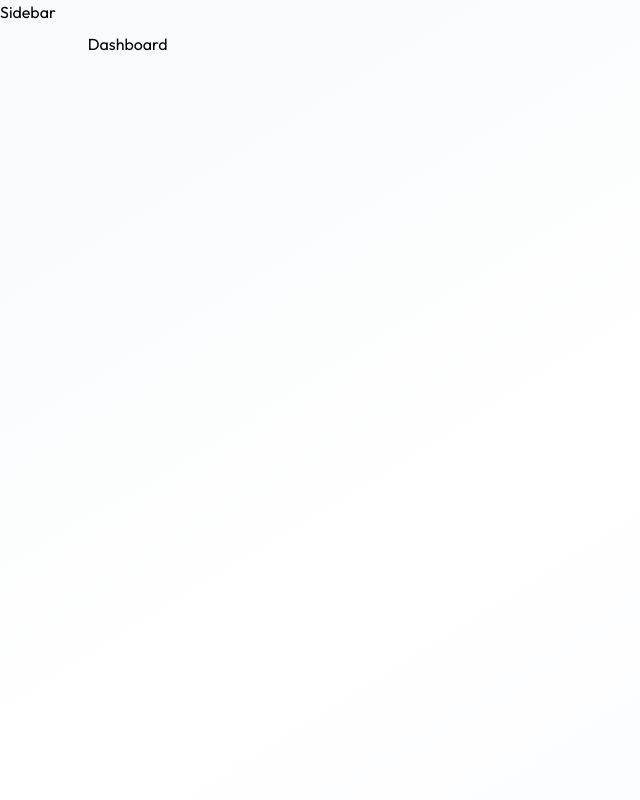
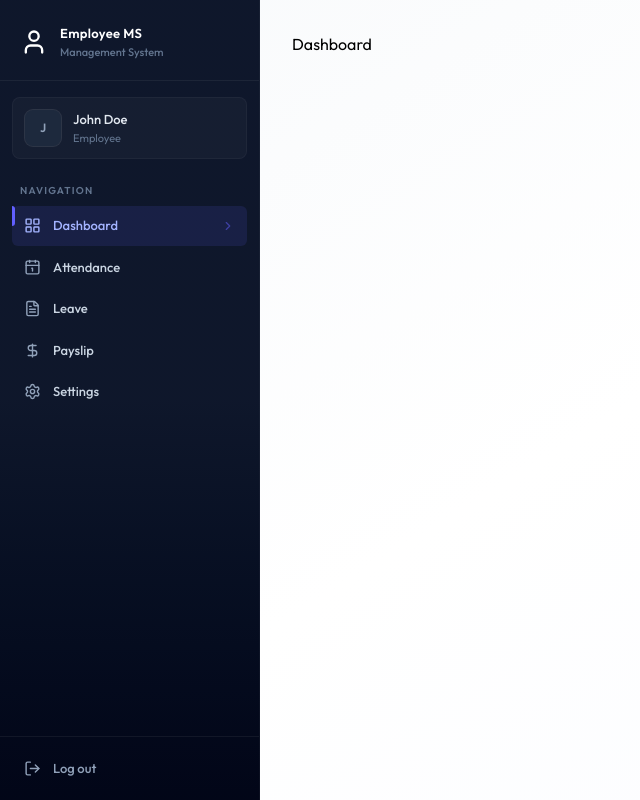
Before and after one commit to viraj992/Employee-Management-System, a React (Vite) app in the folder client/: page /dashboard in a window 1280 px wide. Shown: the whole page, without its empty margins (0-640 px from the left). Built offline with nearby package versions, Linux system fonts and the light colour scheme.

Commit message:
Sidebar UI completed

```diff
--- a/client/src/App.jsx
+++ b/client/src/App.jsx
@@ -26,7 +26,7 @@
         <Route element={<Layout/>}>
           <Route path="/dashboard" element={<Dashboard/>}/>
           <Route path="/employees" element={<Employees/>}/>
-          <Route path="/attendence" element={<Attendance/>}/>
+          <Route path="/attendance" element={<Attendance/>}/>
           <Route path="/leave" element={<Leave/>}/>
           <Route path="/payslips" element={<Payslips/>}/>
           <Route path="/settings" element={<Settings/>}/>
--- /dev/null
+++ b/client/src/components/Sidebar.jsx
@@ -0,0 +1,136 @@
+import { useEffect, useState } from "react";
+import { href, Link, useLocation } from "react-router-dom"
+import { dummyProfileData} from '../assets/assets'
+import {Calendar1Icon, ChevronRightIcon, DollarSignIcon, FileTextIcon, LayoutGridIcon, LogOutIcon, MenuIcon, SettingsIcon, UserIcon, XIcon} from 'lucide-react'
+
+const Sidebar = () => {
+  const {pathname} = useLocation();
+  const [userName, setUserName] = useState('')
+  const [mobileOpen, setMobileOpen] = useState(false)
+
+  useEffect(()=>{
+    setUserName(dummyProfileData.firstName + " " + dummyProfileData.lastName)
+  },[])
+
+  //close mobile sidebar on route change
+  useEffect(()=>{
+    setMobileOpen(false)
+  },[pathname])
+
+  const role = "" || "Employee";
+
+  const navItems = [
+    {name : "Dashboard", href: "/dashboard" , icon: LayoutGridIcon},
+    role === "ADMIN" ?
+    {name : "Employees", href: "/employees" , icon: UserIcon} :
+    {name : "Attendance", href: "/attendance" , icon: Calendar1Icon},
+    {name : "Leave", href: "/leave" , icon: FileTextIcon},
+    {name : "Payslip", href: "/payslips" , icon: DollarSignIcon},
+    {name : "Settings", href: "/settings" , icon: SettingsIcon},
+  ]
+
+  const handleLogout = ()=>{
+    window.location.href = "/login"
+  }
+
+  const sidebarContent = (
+    <>
+      {/* Brand Header */}
+      <div className="px-5 pt-6 pb-5 border-b border-white/6">
+        <div className="flex items-center justify-between">
+          <div className="flex items-center gap-3">
+            <UserIcon className="text-white size-7"/>
+            <div>
+            <p className="font-semibold text-[13px] text-white tracking-wide">Employee MS</p>
+            <p className="text-[11px] text-slate-500 font-medium">Management System</p>
+            </div>
+          </div>
+
+          {/* Close menu on mobile */}
+          <button onClick={()=> setMobileOpen(false)} className="lg:hidden text-slate-400 hover:text-white p-1">
+            <XIcon size={20}/>
+          </button>
+        </div>
+      </div>
+
+      {/* User Profile card */}
+      {userName && (
+        <div className="mx-3 mt-4 mb-1 p-3 rounded-lg bg-white/3 border border-white/4">
+          <div className="flex items-center gap-3">
+
+            <div className="w-9 h-9 rounded-lg bg-slate-800 flex items-center justify-center ring-1 ring-white/10 shrink-0">
+              <span className="text-slate-400 text-xs font-semibold">
+                {userName.charAt(0).toUpperCase()}
+              </span>
+            </div>
+
+            <div className="min-w-0">
+                <p className="text-[13px] font-medium text-slate-200 truncate">{userName}</p>
+                <p className="text-[11px] text-slate-500 truncate">{role === "ADMIN" ? "Administrator" : "Employee"}</p>
+            </div>
+          </div>
+
+        </div>
+      )}
+
+      {/* Section Label */}
+      <div className="px-5 pt-5 pb-2">
+        <p className="text-[10px] font-semibold uppercase tracking-[0.12em] text-slate-500">Navigation</p>
+      </div>
+
+      {/* Navigation List */}
+      <div className="flex-1 px-3 space-y-0.5 overflow-y-auto">
+        {navItems.map((item)=>{
+          const isActive = pathname.startsWith(item.href)
+          return (
+            <Link key={item.name} to={item.href} className={`group flex items-center gap-3 px-3 py-2.5 rounded-md text-[13px] font-medium transition-all duration-150 relative ${isActive ? "bg-indigo-500/12 text-indigo-300" : "text-slate-300 hover:text-white hover:bg-white/4"}`}>
+
+              {isActive && <div className="absolute left-0 top1/2 -translate-y-1/2 w-0.75 h-5 rounded-r-full bg-indigo-500"/>}
+
+              <item.icon className={`w-4.25 h-4.25 shrink-0 ${isActive ? "text-indigo-300" : "text-slate-400 group-hover:text-slate-300"}`}/>
+
+              <span className="flex-1">{item.name}</span>
+
+              {/*  > icon  */}
+              {isActive && <ChevronRightIcon className="w-3.5 h-3.5 text-indigo-500/50"/>}
+            </Link>
+          )
+        })}
+      </div>
+
+
+      {/* Logout */}
+      <div className="p-3 border-t border-white/6">
+        <button onClick={handleLogout} className="flex items-center gap-3 w-full px-3 py-2.5 rounded-md text-[13px] font-medium text-slate-400 hover:text-rose-400 hover:bg-rose-500/8 transition-all duration-150">
+          <LogOutIcon className="w-4.25 h-4.25 "/>
+          <span>Log out</span>
+        </button>
+      </div>
+    </>
+  )
+
+  return (
+    <>
+      {/* Mobile Hamburger button */}
+      <button onClick={()=>setMobileOpen(true)} className="lg:hidden fixed top-4 left-4 z-50 p-2 bg-slate-900 text-white rounded-lg shadow-lg border border-white/10">
+        <MenuIcon size={20}/>
+      </button>
+
+      {/* Mobile overlay */}
+      {mobileOpen && <div className="lg:hidden fixed inset-0 bg-black/60 backdrop-blur-sm z-40" onClick={()=>setMobileOpen(false)}/>}
+
+      {/* Sidebar - Desktop */}
+      <aside className="hidden lg:flex flex-col h-full w-65 bg-linear-to-b from-slate-900 via-slate-900 to-slate-950 text-white shrink-0 border-r border-white/4">
+        {sidebarContent}
+      </aside>
+
+      {/* Sidebar - mobile */}
+      <aside className={`lg:hidden fixed inset-y-0 left-0 w-72 bg-linear-to-b from-slate-900 via-slate-900 to-slate-950 text-white z-50 flex flex-col transform transition-transform duration-300 ${mobileOpen ? "translate-x-0" : "-translate-x-full" }`}>
+        {sidebarContent}
+      </aside>
+
+    </>
+  )
+}
+
+export default Sidebar
--- a/client/src/pages/Layout.jsx
+++ b/client/src/pages/Layout.jsx
@@ -1,9 +1,10 @@
 import { Outlet } from "react-router-dom"
+import Sidebar from "../components/Sidebar"
 
 const Layout = () => {
   return (
     <div className="flex h-screen bg-linear-to-br from-slate-50 via-white to-indigo-50/30">
-      <p>Sidebar</p>
+      <Sidebar/>
       <main className="flex-1 overflow-y-auto">
         <div className="p-4 pt-16 sm:p-6 sm:pt-6 lg:p-8 max-w-400 mx-auto">
           <Outlet/>
```
